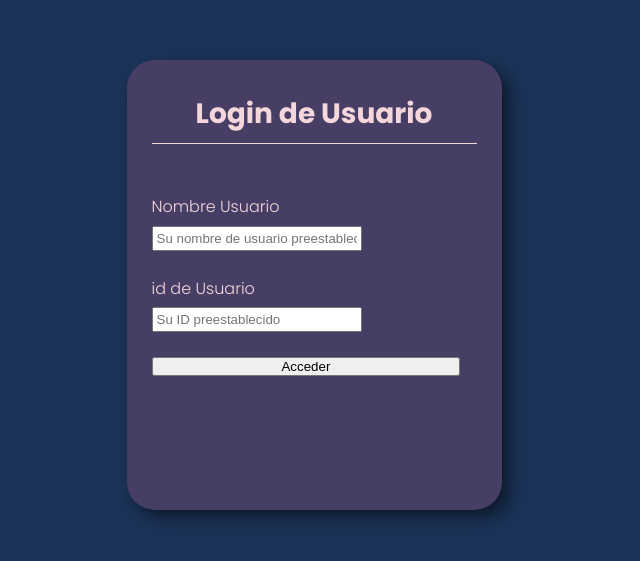
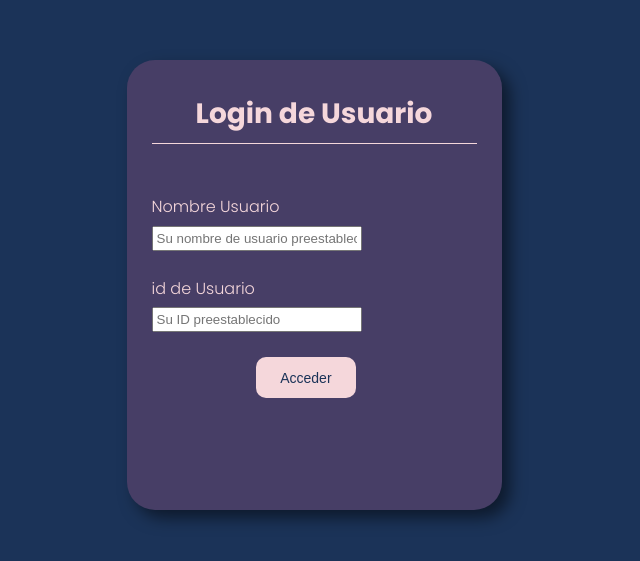
Before and after one commit to RicardoColladoRothschild/onlineStore-BASIC-CRUD, a plain HTML site: page index.html in a window 1280 px wide. Shown: the part 115-676 px from the top of the page, without its empty margins (326-966 px from the left). Drawn offline with Linux system fonts and the light colour scheme.

Commit message:
complete button

```diff
--- a/style/main.scss
+++ b/style/main.scss
@@ -69,6 +69,18 @@ body{
                 width:210px;
                 padding:3px;
             }
+
+            button{
+                width:100px;
+                height:41px;
+                place-self: center;
+                border:none;
+                border-radius:10px;
+                font-size:1.4rem;
+                color:$primary-color;
+                background-color: $letters-color;
+                font-weight:500;
+            }
     }
 
 }
```
Also changed, not shown: css/main.css.
